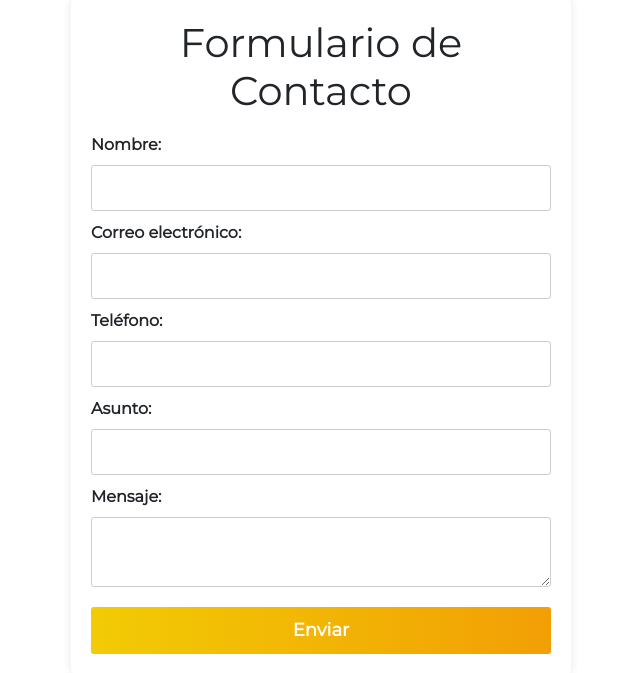
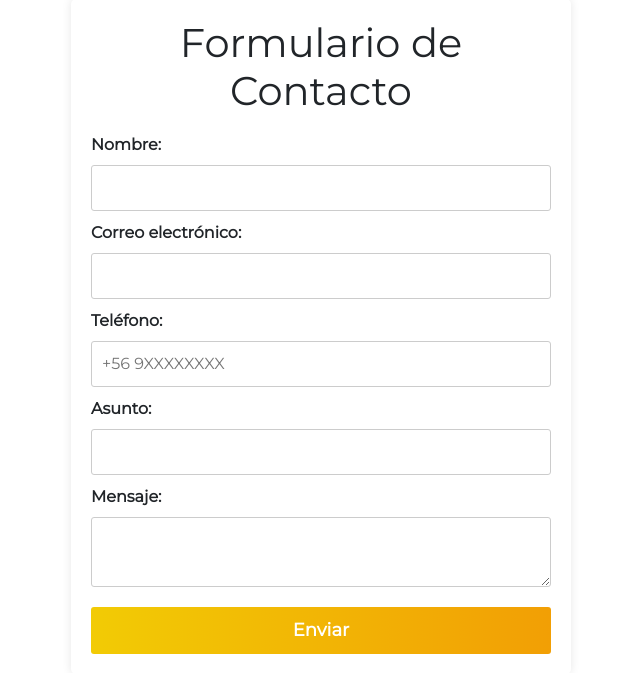
Before and after one commit to joquinterop/fundacionvidaplena, a Django app: page /inicio/inicio/contacto/ in a window 1280 px wide. Shown: the part 153-826 px from the top of the page, without its empty margins (319-959 px from the left). Run offline with Django 5.2, Linux system fonts and the light colour scheme; some libraries are stand-ins or nearby versions.

Commit message:
se valida formato de numero telefonico

```diff
--- a/inicio/static/inicio/formulario.js
+++ b/inicio/static/inicio/formulario.js
@@ -27,6 +27,13 @@ document.addEventListener('DOMContentLoaded', function() {
         return;
       }
 
+      // Validar formato de teléfono en Chile con +56
+      const phoneRegex = /^\+56\s?[2-9]\d{1}\s?\d{7}$/;
+      if (!phoneRegex.test(phoneInput.value.trim())) {
+        alert('Por favor, ingresa un número de teléfono válido de Chile con el formato +56 9XXXXXXXX.');
+        return;
+      }
+
       if (subjectInput.value.trim() === '') {
         alert('Por favor, ingresa el asunto.');
         return;
--- a/inicio/templates/inicio/contacto.html
+++ b/inicio/templates/inicio/contacto.html
@@ -13,7 +13,7 @@
       <input type="email" id="email" name="email" required>
 
       <label for="phone">Teléfono:</label>
-      <input type="tel" id="phone" name="phone" required>
+      <input type="tel" id="phone" name="phone" placeholder="+56 9XXXXXXXX" required>
 
       <label for="subject">Asunto:</label>
       <input type="text" id="subject" name="subject" required>
```
